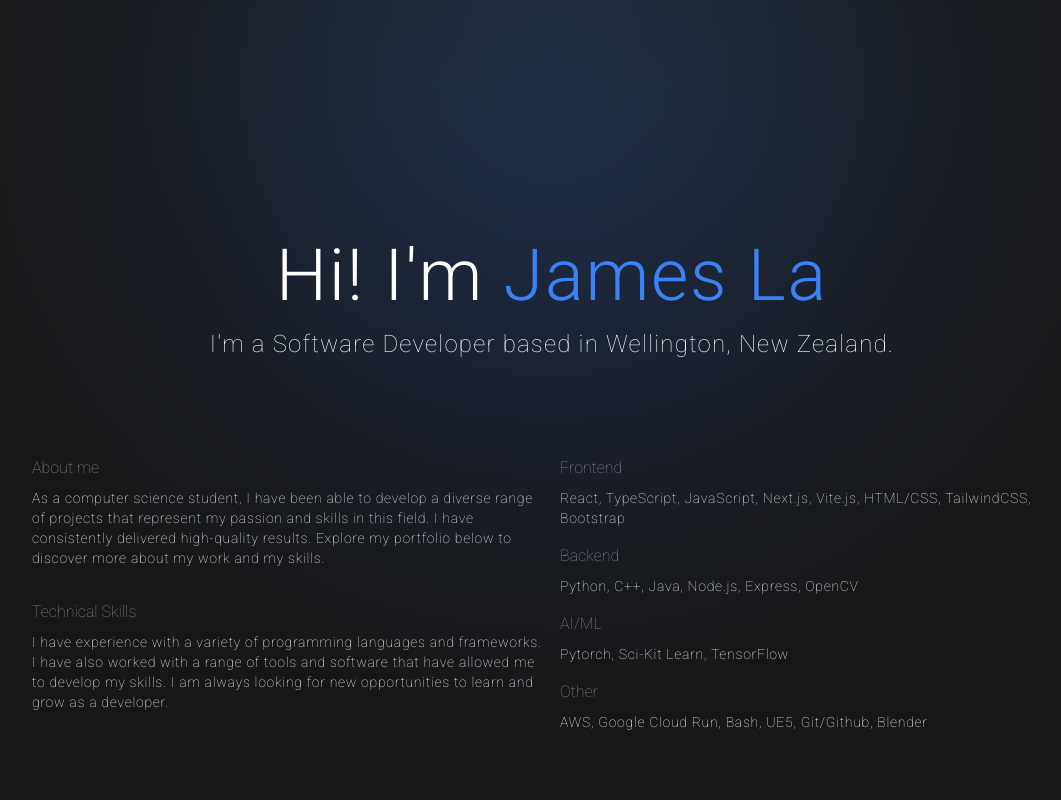
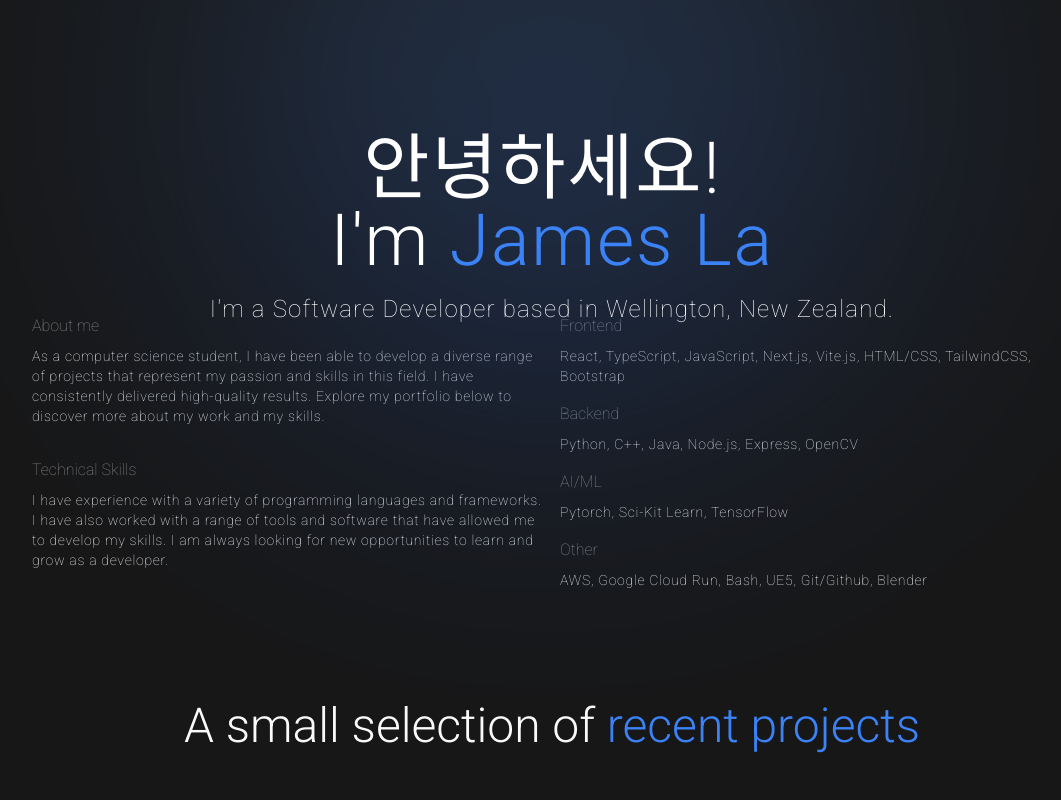
Before and after one commit to localbusdriver/James-La, a Next.js app: page / in a window 1280 px wide. Shown: the top 800 px of the page, without its empty margins (88-1149 px from the left). Built offline with nearby package versions, Linux system fonts and the light colour scheme.

Commit message:
title animation; navbar animation

```diff
--- a/package.json
+++ b/package.json
@@ -1,5 +1,5 @@
 {
-  "name": "portfolio3.5",
+  "name": "portfolio",
   "version": "0.1.0",
   "private": true,
   "scripts": {
--- a/src/app/globals.css
+++ b/src/app/globals.css
@@ -96,3 +96,21 @@
     @apply font-light text-4xl md:text-5xl text-center;
   }
 }
+
+@keyframes showHide {
+  0% {
+    opacity: 0;
+  }
+  70% {
+    opacity: 1;
+  }
+}
+
+.text {
+  position: relative;
+  line-height: 2em;
+  overflow: hidden;
+}
+.fadingEffect {
+  animation: showHide 5s;
+}
--- a/src/app/page.tsx
+++ b/src/app/page.tsx
@@ -1,3 +1,5 @@
+"use client";
+import { useRef } from "react";
 import { FloatingNav } from "@/components/ui/FloatingNavbar";
 import Hero from "./sections/hero/Hero";
 import RecentProjects from "./sections/projects/RecentProjects";
@@ -6,11 +8,12 @@ import Education from "./sections/education/Education";
 import Footer from "./sections/footer/Footer";
 
 export default function Home() {
+  const topRef = useRef<HTMLElement | null>(null);
   return (
     <main className="relative bg-neutral-900 flex justify-center items-center flex-col overflow-hidden mx-auto sm:px-10 px-5">
       <div className="max-w-7xl w-full">
-        <FloatingNav />
-        <Hero />
+        <FloatingNav topRef={topRef} />
+        <Hero topRef={topRef} />
         <RecentProjects />
         <Experience />
         <Education />
--- a/src/app/sections/hero/Hero.tsx
+++ b/src/app/sections/hero/Hero.tsx
@@ -2,9 +2,9 @@ import { TextGenerateEffect } from "./components/TextGenerateEffect";
 import Image from "next/image";
 import { heroData } from "@/data";
 
-const Hero = () => {
+const Hero = ({ topRef }: { topRef: React.RefObject<HTMLElement> }) => {
   return (
-    <div className="pb-4 pt-36">
+    <section ref={topRef} id="hero" className="pb-4 pt-36">
       <div className="h-screen w-full absolute top-[-300px] left-0 flex items-center justify-center ">
         <Image
           src="/assets/background.svg"
@@ -14,9 +14,9 @@ const Hero = () => {
         />
       </div>
       <div className="flex justify-center relative my-20 z-10">
-        <div className="max-w-[89vw] md:max-w-2xl lg:max-w-[60vw] flex flex-col items-center justify-center">
+        <div className=" md:max-w-2xl max-h-[10px] lg:max-w-[60vw] flex flex-col items-center justify-center">
           <TextGenerateEffect
-            words="Hi! I'm James La"
+            words="I'm James La"
             // words="Transforming Concepts into Seamless User Experiences"
             className="text-5xl md:text-6xl lg:text-7xl font-light"
           />
@@ -57,7 +57,7 @@ const Hero = () => {
           ))}
         </div>
       </div>
-    </div>
+    </section>
   );
 };
 
--- a/src/app/sections/hero/components/TextGenerateEffect.tsx
+++ b/src/app/sections/hero/components/TextGenerateEffect.tsx
@@ -1,7 +1,17 @@
 "use client";
-import { useEffect } from "react";
+import { useEffect, useRef, useState } from "react";
 import { motion, stagger, useAnimate } from "framer-motion";
 import { cn } from "@/lib/utils";
+
+const greetings = [
+  "Hello",
+  "Kia ora",
+  "안녕하세요",
+  "Hola",
+  "Bonjour",
+  "你好",
+  "こんにちは",
+];
 
 export const TextGenerateEffect = ({
   words,
@@ -11,6 +21,12 @@ export const TextGenerateEffect = ({
   className?: string;
 }) => {
   const [scope, animate] = useAnimate();
+  const greetingIndexRef = useRef(0);
+  const greetingRef = useRef<HTMLSpanElement>(null);
+  const [currentGreeting, setCurrentGreeting] = useState<string>(
+    greetings[greetingIndexRef.current]
+  );
+
   let wordsArray = words.split(" ");
   useEffect(() => {
     animate(
@@ -25,7 +41,17 @@ export const TextGenerateEffect = ({
     );
   }, [scope.current]);
 
-  const renderWords = () => {
+  useEffect(() => {
+    const interval = setInterval(() => {
+      greetingIndexRef.current =
+        (greetingIndexRef.current + 1) % greetings.length;
+      setCurrentGreeting(greetings[greetingIndexRef.current]);
+    }, 3000);
+    greetingRef.current?.classList.add("title");
+    return () => clearInterval(interval);
+  }, [currentGreeting]);
+
+  const renderWords = (): React.ReactElement<any, any> => {
     return (
       <motion.div ref={scope}>
         {wordsArray.map((word, idx) => {
@@ -33,7 +59,7 @@ export const TextGenerateEffect = ({
             <motion.span
               key={word + idx}
               className={` ${
-                idx > 1 ? "text-primary" : "dark:text-white text-black"
+                idx > 0 ? "text-primary" : "dark:text-white text-black"
               } opacity-0`}
             >
               {word}{" "}
@@ -46,10 +72,12 @@ export const TextGenerateEffect = ({
 
   return (
     <div className={cn("font-medium", className)}>
-      {/* mt-4 to my-4 */}
       <div className="my-4">
-        {/* remove  text-2xl from the original */}
-        <div className=" dark:text-white text-black tracking-wide">
+        <div className="dark:text-white text-black tracking-wide flex items-center flex-wrap justify-center">
+          <span ref={greetingRef} className="fadingEffect">
+            {currentGreeting}!
+          </span>
+          &nbsp;
           {renderWords()}
         </div>
       </div>
--- a/src/app/sections/projects/RecentProjects.tsx
+++ b/src/app/sections/projects/RecentProjects.tsx
@@ -13,7 +13,7 @@ const RecentProjects = () => {
   };
 
   return (
-    <div className="py-20 md:px-20">
+    <section id="projects" className="py-20 md:px-20">
       <h1 className="heading">
         A small selection of{" "}
         <span className="text-primary">recent projects</span>
@@ -117,7 +117,7 @@ const RecentProjects = () => {
           </div>
         ))}
       </div>
-    </div>
+    </section>
   );
 };
 
--- a/src/components/ui/FloatingNavbar.tsx
+++ b/src/components/ui/FloatingNavbar.tsx
@@ -10,11 +10,19 @@ import Link from "next/link";
 import { cn } from "@/lib/utils";
 import { navItems } from "@/data";
 
-export const FloatingNav = ({ className }: { className?: string }) => {
+export const FloatingNav = ({
+  className,
+  topRef,
+}: {
+  className?: string;
+  topRef: React.RefObject<HTMLElement>;
+}) => {
   const { scrollYProgress } = useScroll();
 
   // set true for the initial state so that nav bar is visible in the hero section
-  const [visible, setVisible] = useState(true);
+  const [visible, setVisible] = useState<boolean>(true);
+
+  const [nameState, setNameState] = useState<string>("James La");
 
   useMotionValueEvent(scrollYProgress, "change", (current) => {
     // Check if current is not undefined and is a number
@@ -33,6 +41,11 @@ export const FloatingNav = ({ className }: { className?: string }) => {
       }
     }
   });
+
+  const handleNameClick = () => {
+    setNameState("나 기턔");
+    topRef.current?.scrollIntoView({ behavior: "smooth" });
+  };
 
   return (
     <AnimatePresence mode="wait">
@@ -59,6 +72,20 @@ export const FloatingNav = ({ className }: { className?: string }) => {
           border: "1px solid rgba(255, 255, 255, 0.125)",
         }}
       >
+        <div
+          className="min-w-[88px] flex justify-center items-center rounded p-2 group border border-white/[0.5] hover:bg-white/[0.05]"
+          onMouseEnter={() => setNameState("나 기턔")}
+          onMouseLeave={() => setNameState("James La")}
+          onClick={() => handleNameClick()}
+        >
+          <p
+            className={cn(
+              "relative dark:text-neutral-50 items-center flex text-neutral-600 dark:group-hover:text-primary group-hover:text-primary"
+            )}
+          >
+            {nameState}
+          </p>
+        </div>
         {navItems.map((navItem: any, idx: number) => (
           <Link
             key={`link=${idx}`}
@@ -68,7 +95,7 @@ export const FloatingNav = ({ className }: { className?: string }) => {
             )}
             target={navItem.target}
           >
-            <span className="text-sm !cursor-pointer rounded-lg hover:bg-white/[0.05] px-2 py-2">
+            <span className="text-sm !cursor-pointer rounded-lg hover:bg-white/[0.05] p-2">
               {navItem.icon ? navItem.icon : navItem.name}
             </span>
           </Link>
--- a/src/data/index.ts
+++ b/src/data/index.ts
@@ -1,12 +1,6 @@
 import { Linkedin, Github } from "../../public/assets/icons/Icons";
 
 export const navItems = [
-  {
-    name: "About",
-    icon: "",
-    link: "#about",
-    target: "_self",
-  },
   {
     name: "Projects",
     icon: "",
```
